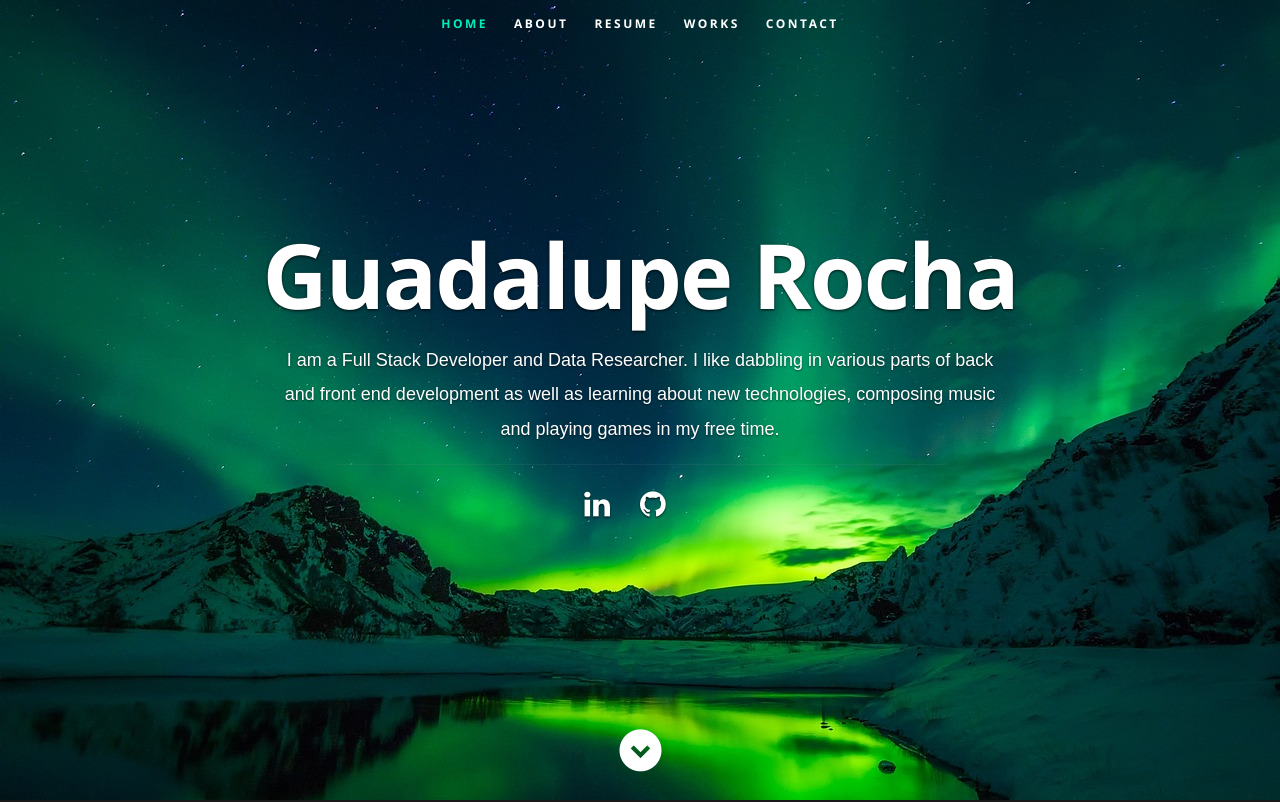
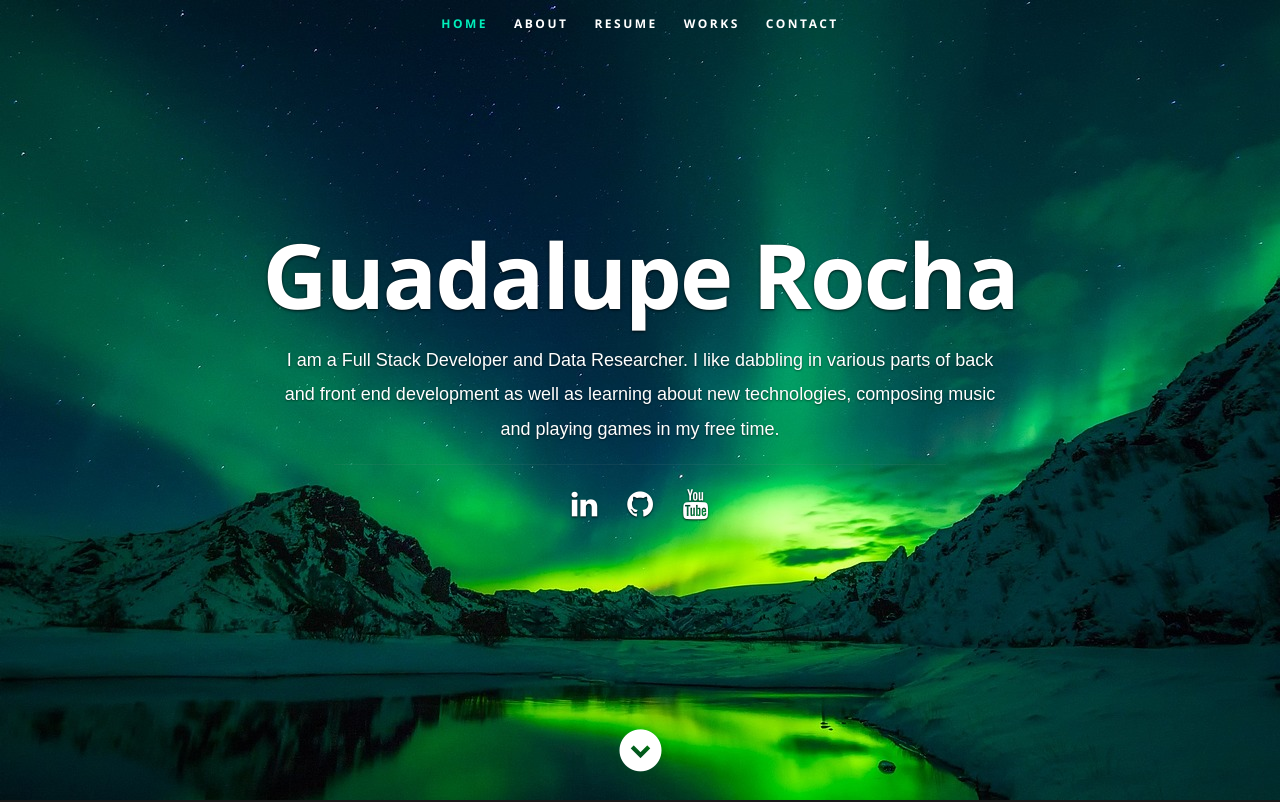
Before and after one commit to grocha78/my-portfolio, a React (Create React App) app: page / in a window 1280 px wide. Shown: the top 802 px of the page. Built offline with nearby package versions, Linux system fonts and the light colour scheme.

Commit message:
weblinks

```diff
--- a/src/components/Contact/index.js
+++ b/src/components/Contact/index.js
@@ -6,7 +6,7 @@ export default class Contact extends Component {
         <section id="contact">
             <div className="row section-head">
                 <div className="ten columns">
-                    <p classname="lead">
+                    <p className="lead">
                     <h1> Feel free to contact me for any work or suggestions below
                     </h1>
                     </p>
--- a/src/resumeData.js
+++ b/src/resumeData.js
@@ -16,9 +16,9 @@ let resumeData = {
           "className":"fa fa-github"
         },
         {
-          "name":"soundcloud",
-          "url":"https://soundcloud.com/epulroch",
-          "className":"fa fa-soundcloud"
+          "name":"youtube",
+          "url":"https://www.youtube.com/@Epulroch/featured",
+          "className":"fa fa-youtube"
         }
       ],
     "aboutme":"My name is Guadalupe Rocha and I am based out of Houston, TX. I grew up in south Texas, by the border, and moved to Houston to attend college. I have a B.A. in English/Linguistics from the University of Houston and recently earned a certificate in full stack development from the Rice University Coding Bootcamp, with newly developed skills in JavaScript, CSS, React.js, and responsive web design. I’m known as an innovative problem solver that is passionate about developing apps, with a focus on mobile-first design and development. With each project, my aim is to best engage my audience for an impactful user experience. I worked on a team of 3 to develop a single-page MERN app that helps individuals track their food intake and health options on a daily basis. I’m excited to leverage my skills as part of a fast-paced, quality-driven team to build better experiences on the web. Strengths include creativity, teamwork, and building projects from ideation to execution. I am also an experienced Data Collector with a demonstrated history of working in the hospital & health care industry. Skilled in Market Research, Management, Fundraising, Software Documentation, and Healthcare. Strong research professional with a B.A. focused in English / Linguistics from University of Houston.",
```
